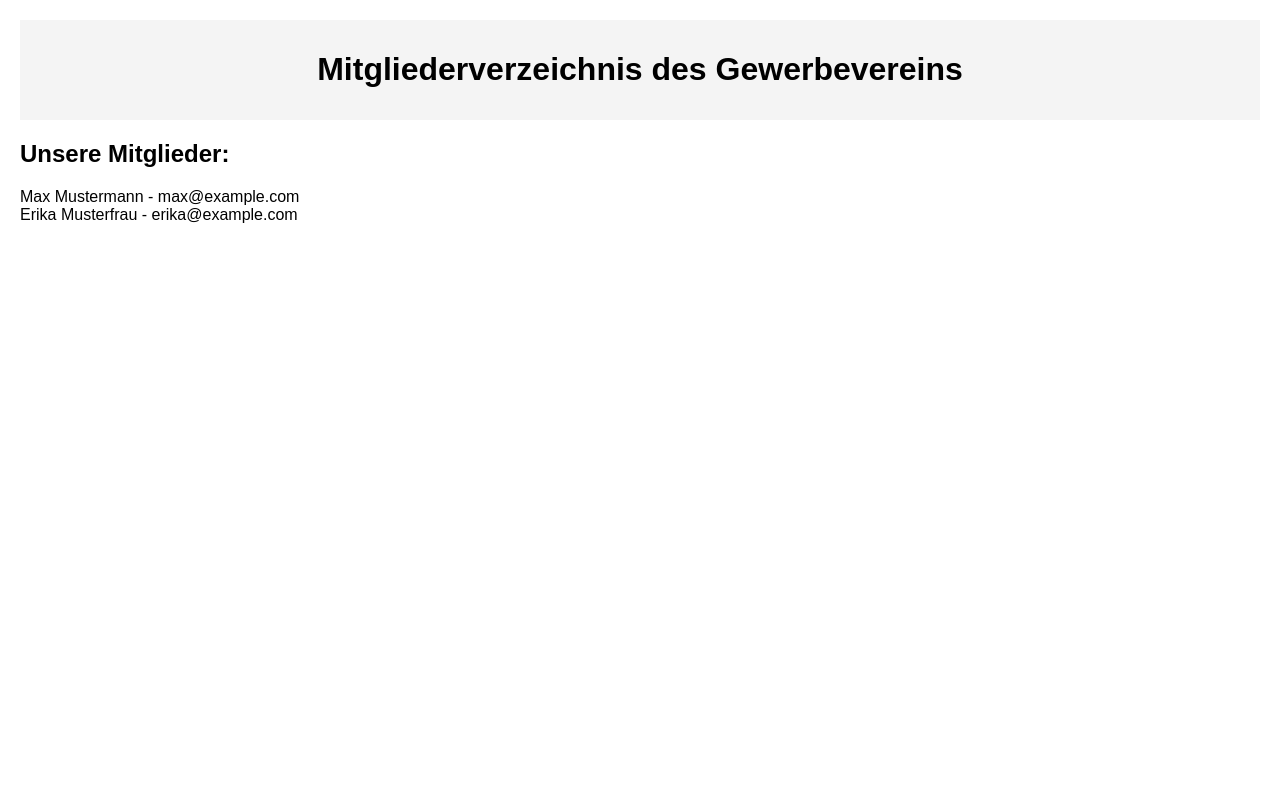
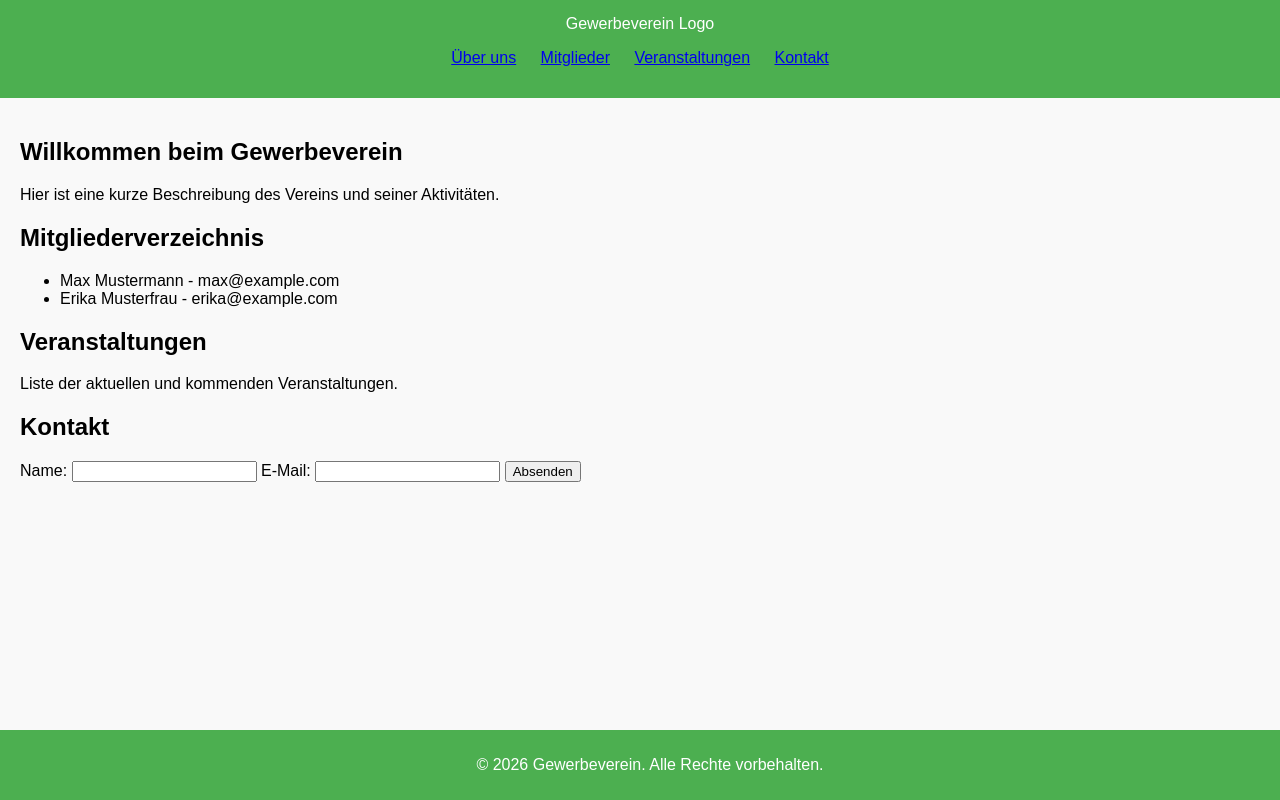
Before and after one commit to gvstar-webpage/homepage, a website: page index.html in a window 1280 px wide. Drawn offline with Linux system fonts and the light colour scheme.

Commit message:
Add professional homepage for Gewerbeverein

```diff
--- a/index.html
+++ b/index.html
@@ -3,17 +3,48 @@
 <head>
     <meta charset="UTF-8">
     <meta name="viewport" content="width=device-width, initial-scale=1.0">
-    <title>Gewerbeverein Mitgliederverzeichnis</title>
+    <title>Gewerbeverein | Startseite</title>
     <link rel="stylesheet" href="style.css">
 </head>
 <body>
     <header>
-        <h1>Mitgliederverzeichnis des Gewerbevereins</h1>
+        <div class="logo">Gewerbeverein Logo</div>
+        <nav>
+            <ul>
+                <li><a href="#about">Über uns</a></li>
+                <li><a href="#members">Mitglieder</a></li>
+                <li><a href="#events">Veranstaltungen</a></li>
+                <li><a href="#contact">Kontakt</a></li>
+            </ul>
+        </nav>
     </header>
     <main>
-        <h2>Unsere Mitglieder:</h2>
-        <ul id="members-list"></ul>
+        <section id="about">
+            <h1>Willkommen beim Gewerbeverein</h1>
+            <p>Hier ist eine kurze Beschreibung des Vereins und seiner Aktivitäten.</p>
+        </section>
+        <section id="members">
+            <h2>Mitgliederverzeichnis</h2>
+            <ul id="members-list"></ul>
+        </section>
+        <section id="events">
+            <h2>Veranstaltungen</h2>
+            <p>Liste der aktuellen und kommenden Veranstaltungen.</p>
+        </section>
+        <section id="contact">
+            <h2>Kontakt</h2>
+            <form>
+                <label for="name">Name:</label>
+                <input type="text" id="name" name="name" required>
+                <label for="email">E-Mail:</label>
+                <input type="email" id="email" name="email" required>
+                <input type="submit" value="Absenden">
+            </form>
+        </section>
     </main>
+    <footer>
+        <p>&copy; 2026 Gewerbeverein. Alle Rechte vorbehalten.</p>
+    </footer>
     <script src="script.js"></script>
 </body>
 </html>
--- a/style.css
+++ b/style.css
@@ -1,15 +1,37 @@
 body {
     font-family: Arial, sans-serif;
-    margin: 20px;
+    margin: 0;
+    padding: 0;
+    background-color: #f9f9f9;
 }
 
 header {
-    background: #f4f4f4;
-    padding: 10px;
+    background: #4CAF50;
+    color: white;
+    padding: 15px;
     text-align: center;
 }
 
-ul {
-    list-style-type: none;
+nav ul {
+    list-style: none;
     padding: 0;
 }
+
+nav ul li {
+    display: inline;
+    margin: 0 10px;
+}
+
+main {
+    padding: 20px;
+}
+
+footer {
+    text-align: center;
+    padding: 10px;
+    background: #4CAF50;
+    color: white;
+    position: absolute;
+    bottom: 0;
+    width: 100%;
+}
```
